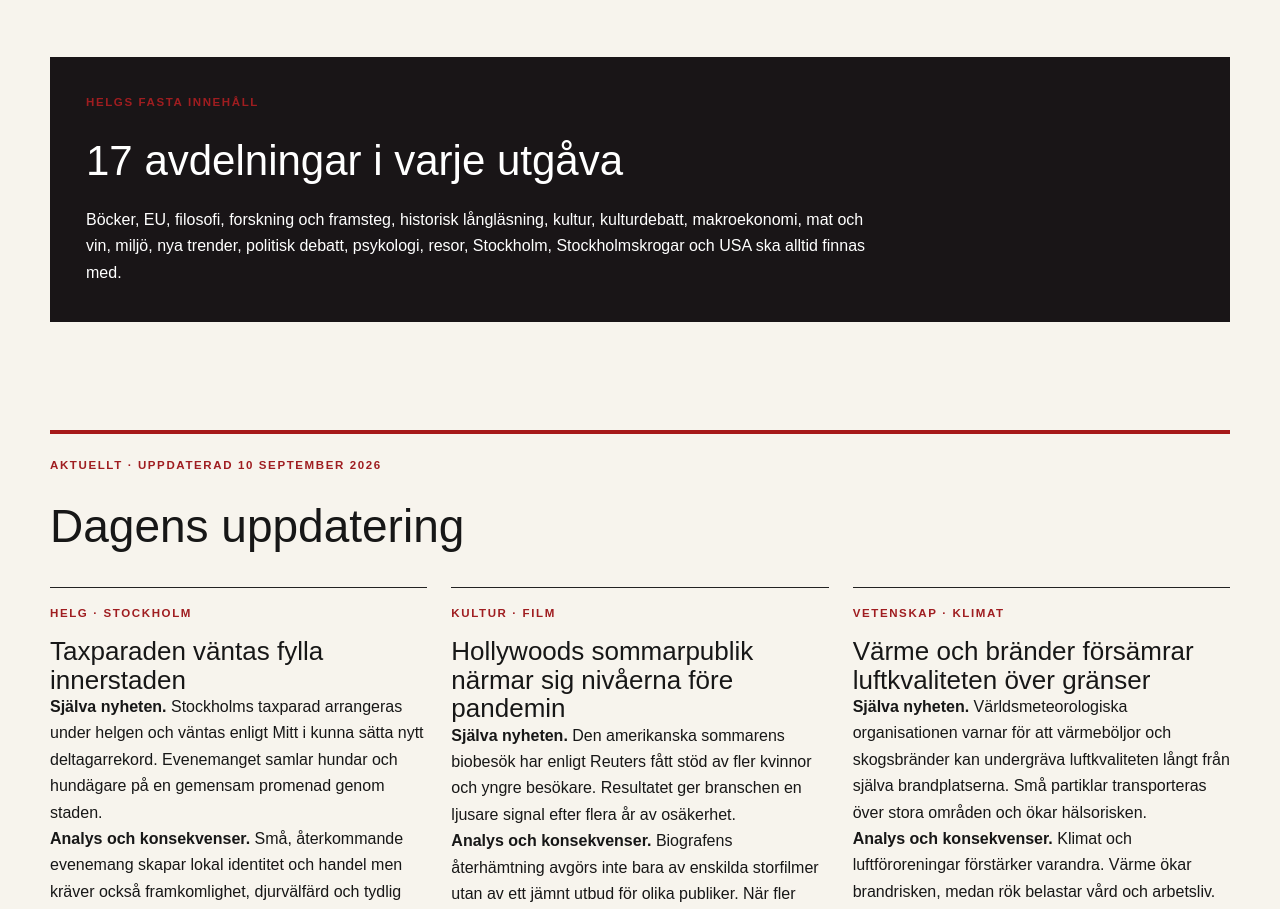
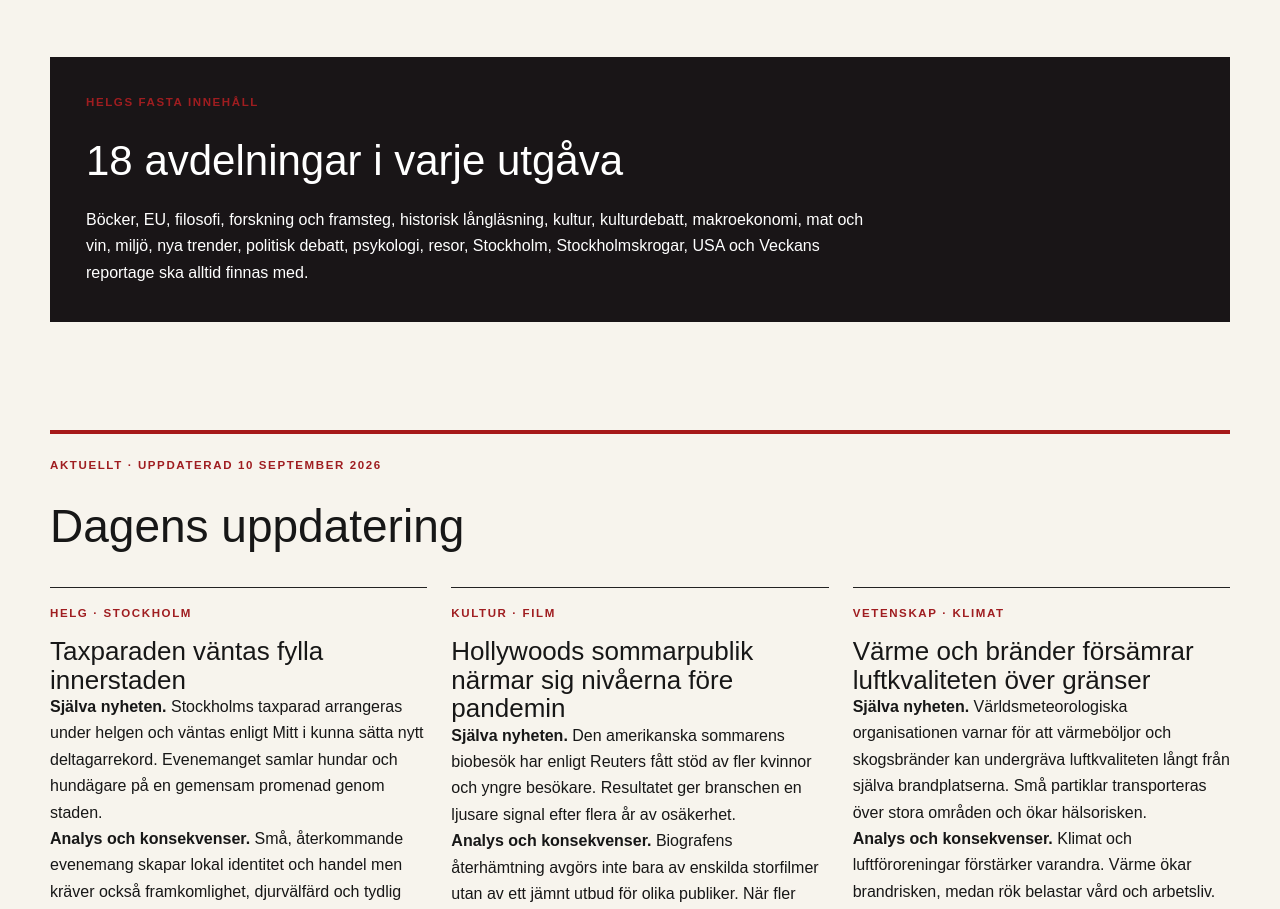
Before and after one commit to Djurgarden2019/NackaSidan-2026, a Next.js app: page /helg in a window 1280 px wide. Shown: the part 5240-6149 px from the top of the page. Built offline with nearby package versions, Linux system fonts and the light colour scheme; no server answers.

Commit message:
Lägg till Veckans reportage i Helg

```diff
--- a/app/helg/page.tsx
+++ b/app/helg/page.tsx
@@ -9,7 +9,7 @@ export const dynamic = 'force-dynamic';
 export const metadata: Metadata = { title: 'Helg', description: 'NackaSidans helgmagasin med längre artiklar om mat och vin, Stockholm, politik, kultur, ekonomi, psykologi, filosofi och historia.' };
 
 const sectionIds: Record<string,string> = {
- 'Stockholmskrogar':'stockholmskrogar','Mat & vin':'mat-och-vin','Stockholm':'stockholm','Kulturdebatt':'kulturdebatt','USA':'usa','EU':'eu','Nya trender':'nya-trender','Politisk debatt':'politisk-debatt','Makroekonomi':'makroekonomi','Böcker':'bocker','Psykologi':'psykologi','Filosofi':'filosofi','Historisk långläsning':'historisk-handelser','Miljö':'miljo','Forskning och framsteg':'forskning-och-framsteg','Resor':'resor','Kultur':'kultur'
+ 'Stockholmskrogar':'stockholmskrogar','Mat & vin':'mat-och-vin','Veckans reportage':'veckans-reportage','Stockholm':'stockholm','Kulturdebatt':'kulturdebatt','USA':'usa','EU':'eu','Nya trender':'nya-trender','Politisk debatt':'politisk-debatt','Makroekonomi':'makroekonomi','Böcker':'bocker','Psykologi':'psykologi','Filosofi':'filosofi','Historisk långläsning':'historisk-handelser','Miljö':'miljo','Forskning och framsteg':'forskning-och-framsteg','Resor':'resor','Kultur':'kultur'
 };
 
 function expandedReadingTime(value:string){return Math.round((Number.parseInt(value,10)||12)*2);}
@@ -40,6 +40,6 @@ export default function WeekendPage() {
    </article>)}
   </section>
 
-  <section className="weekend-promise"><div className="kicker">Helgs fasta innehåll</div><h2>17 avdelningar i varje utgåva</h2><p>Böcker, EU, filosofi, forskning och framsteg, historisk långläsning, kultur, kulturdebatt, makroekonomi, mat och vin, miljö, nya trender, politisk debatt, psykologi, resor, Stockholm, Stockholmskrogar och USA ska alltid finnas med.</p></section>
+  <section className="weekend-promise"><div className="kicker">Helgs fasta innehåll</div><h2>18 avdelningar i varje utgåva</h2><p>Böcker, EU, filosofi, forskning och framsteg, historisk långläsning, kultur, kulturdebatt, makroekonomi, mat och vin, miljö, nya trender, politisk debatt, psykologi, resor, Stockholm, Stockholmskrogar, USA och Veckans reportage ska alltid finnas med.</p></section>
  </div><DailyDeskUpdate desk="helg"/></main>;
 }
```
